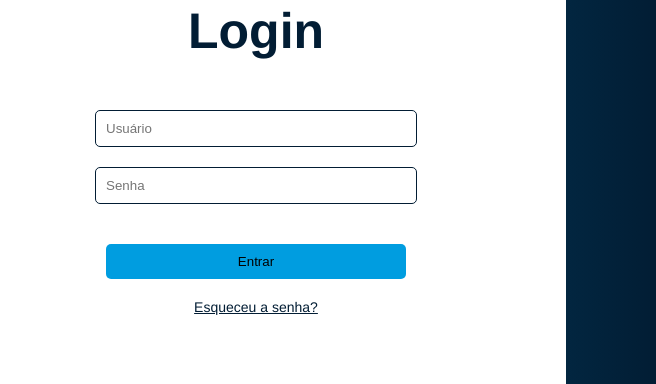
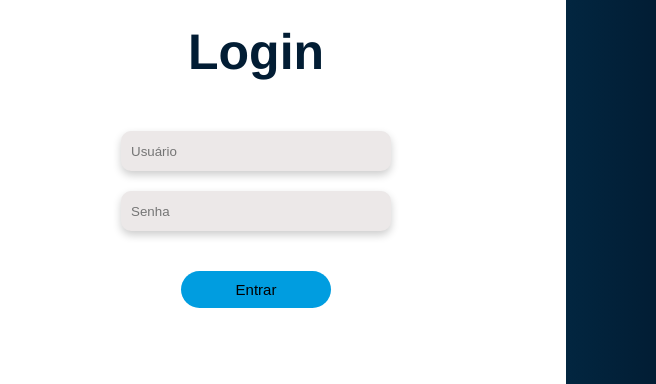
Before and after one commit to jvictordev7/SiteMedicinaVeterinaria, a website: page login.html in a window 1280 px wide. Shown: the part 251-635 px from the top of the page, 624-1280 px from the left. Drawn offline with nearby package versions, Linux system fonts and the light colour scheme.

Commit message:
Tela de login finalizada

```diff
--- a/login.html
+++ b/login.html
@@ -23,7 +23,7 @@
                 <input type="password" id="password" placeholder="Senha" required>
                 <button type="submit">Entrar</button>
             </form>
-            <p>Esqueceu a senha?</p> <!-- Texto Esqueceu a senha posicionado na parte inferior -->
+
         </div>
     </div>
 </body>
--- a/script.js
+++ b/script.js
@@ -14,7 +14,7 @@ VanillaTilt.init(document.querySelector("h1"), {
   "max-glare": 0.5    // Intensidade máxima do brilho
 });
 
-// Função de login (exemplo básico sem Firebase)
+
 document.getElementById('loginForm').addEventListener('submit', function (event) {
   event.preventDefault();
 
--- a/stylesLogin.css
+++ b/stylesLogin.css
@@ -65,21 +65,26 @@ form {
 }
 
 input {
+    background-color: #ECE8E8;
     padding: 10px;
-    margin-bottom: 20px; /* Aumentando a margem inferior para separar mais do botão */
-    border: 1px solid var(--cor-secundaria);
-    border-radius: 5px;
-    width: 300px;
+    border-radius: 10px;
+    margin-bottom: 20px;
+    width: 250px;
+    height: 20px;
+    /* Sombra */
+    box-shadow: 0px 4px 8px rgba(0, 0, 0, 0.2); /* Ajuste conforme o efeito desejado */
+    border: none; /* Remove qualquer borda padrão do input */
 }
 
 button {
     padding: 10px;
+    font-size: 15px;
     background-color: var(--cor-primaria);
     color: var(--fundo);
     border: none;
-    border-radius: 5px;
+    border-radius: 20px;
     cursor: pointer;
-    width: 300px;
+    width: 150px;
     text-align: center;
     margin-top: 20px; /* Adicionando margem superior ao botão para mais espaçamento */
 }
@@ -88,11 +93,3 @@ button {
 button:hover {
     background-color: #007bb5;
 }
-
-p {
-    margin-top: 20px; /* Espaçamento para separar do botão */
-    font-size: 14px;
-    color: var(--cor-secundaria);
-    text-decoration: underline;
-    cursor: pointer;
-}
```
